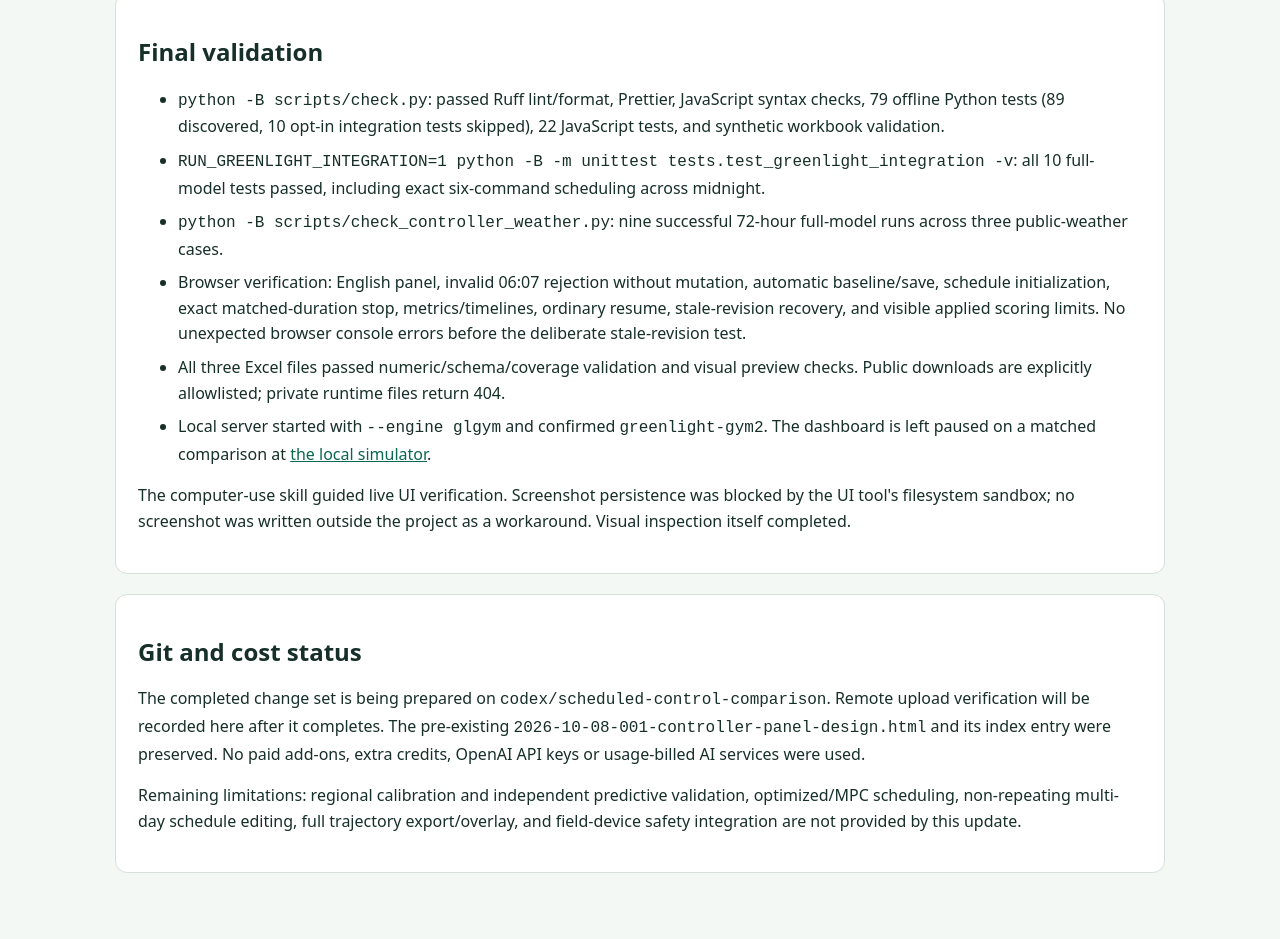
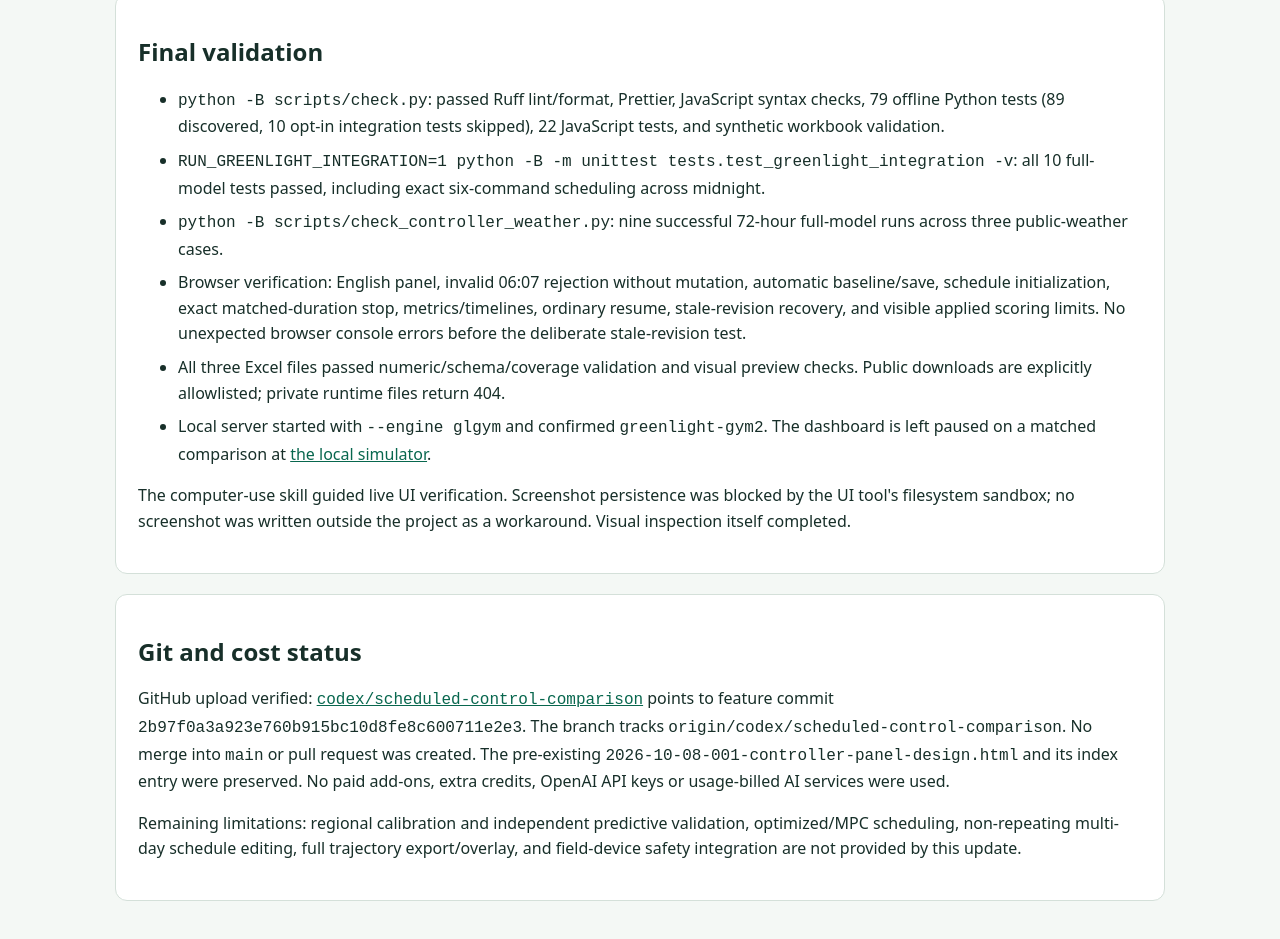
Before and after one commit to benbenbeatit912002/Greenlight-simulation, a website: page worklogs/2026-10-08-002-scheduled-controls-and-weather-tests.html in a window 1280 px wide. Shown: the part 2990-3929 px from the top of the page. Before the commit the page ends 3903 px from the top, so only its background shows below. Drawn offline with Linux system fonts and the light colour scheme.

Commit message:
Record GitHub upload verification

```diff
--- a/worklogs/2026-10-08-002-scheduled-controls-and-weather-tests.html
+++ b/worklogs/2026-10-08-002-scheduled-controls-and-weather-tests.html
@@ -80,7 +80,7 @@
     </section>
     <section>
       <h2>Git and cost status</h2>
-      <p>The completed change set is being prepared on <code>codex/scheduled-control-comparison</code>. Remote upload verification will be recorded here after it completes. The pre-existing <code>2026-10-08-001-controller-panel-design.html</code> and its index entry were preserved. No paid add-ons, extra credits, OpenAI API keys or usage-billed AI services were used.</p>
+      <p>GitHub upload verified: <a href="https://github.com/benbenbeatit912002/Greenlight-simulation/tree/codex/scheduled-control-comparison"><code>codex/scheduled-control-comparison</code></a> points to feature commit <code>2b97f0a3a923e760b915bc10d8fe8c600711e2e3</code>. The branch tracks <code>origin/codex/scheduled-control-comparison</code>. No merge into <code>main</code> or pull request was created. The pre-existing <code>2026-10-08-001-controller-panel-design.html</code> and its index entry were preserved. No paid add-ons, extra credits, OpenAI API keys or usage-billed AI services were used.</p>
       <p>Remaining limitations: regional calibration and independent predictive validation, optimized/MPC scheduling, non-repeating multi-day schedule editing, full trajectory export/overlay, and field-device safety integration are not provided by this update.</p>
     </section>
   </body>
```
